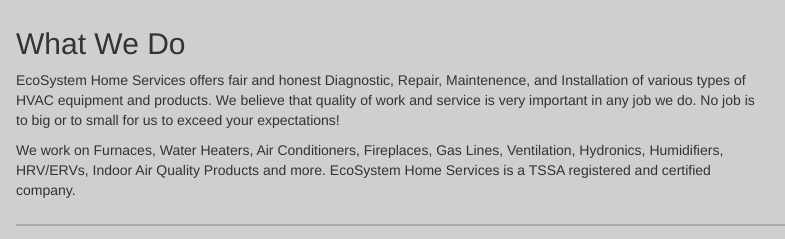
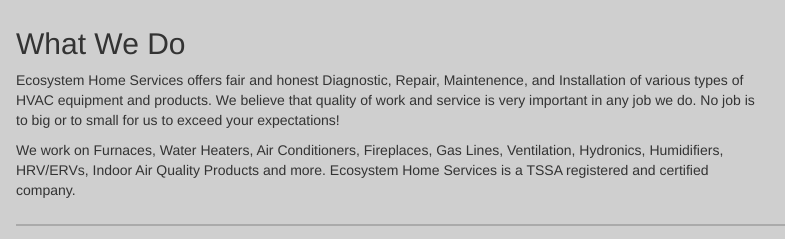
Before and after one commit to mnc1234/template, a plain HTML site: page index.html in a window 1280 px wide. Shown: the part 475-714 px from the top of the page, 54-839 px from the left. Drawn offline with Linux system fonts and the light colour scheme.

Commit message:
Update index.html

```diff
--- a/index.html
+++ b/index.html
@@ -93,8 +93,8 @@
             <div class="col-sm-8">
                 <h2>What We Do</h2>
                 <a name="contact"></a> <a name="about"></a> <a name="services"></a>
-                <p>EcoSystem Home Services offers fair and honest Diagnostic, Repair, Maintenence, and Installation of various types of HVAC equipment and products. We believe that quality of work and service is very important in any job we do. No job is to big or to small for us to exceed your expectations! </p>
-                <p>We work on Furnaces, Water Heaters, Air Conditioners, Fireplaces, Gas Lines, Ventilation, Hydronics, Humidifiers, HRV/ERVs, Indoor Air Quality Products and more. EcoSystem Home Services is a TSSA registered and certified company. </p>
+                <p>Ecosystem Home Services offers fair and honest Diagnostic, Repair, Maintenence, and Installation of various types of HVAC equipment and products. We believe that quality of work and service is very important in any job we do. No job is to big or to small for us to exceed your expectations! </p>
+                <p>We work on Furnaces, Water Heaters, Air Conditioners, Fireplaces, Gas Lines, Ventilation, Hydronics, Humidifiers, HRV/ERVs, Indoor Air Quality Products and more. Ecosystem Home Services is a TSSA registered and certified company. </p>
             </div>
             <div class="col-sm-4">
                 <h2>Contact Us</h2>
```
